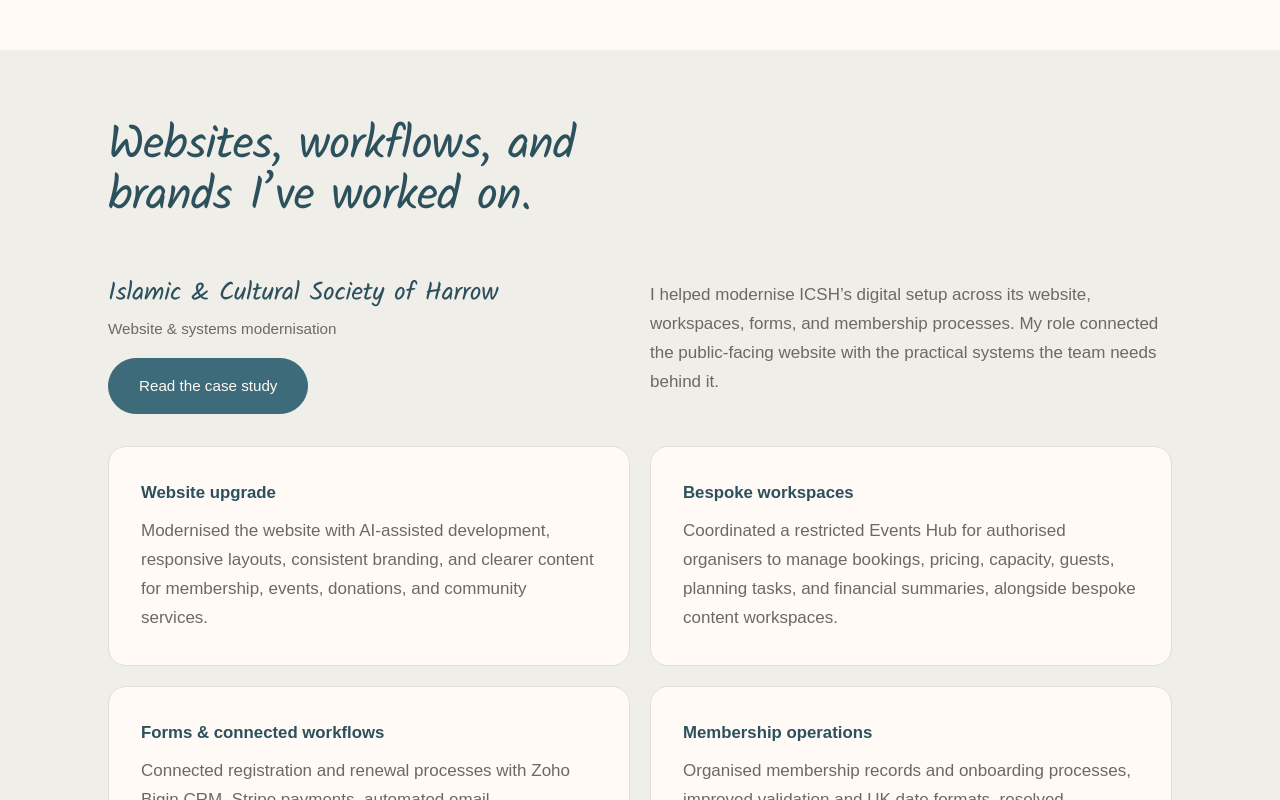
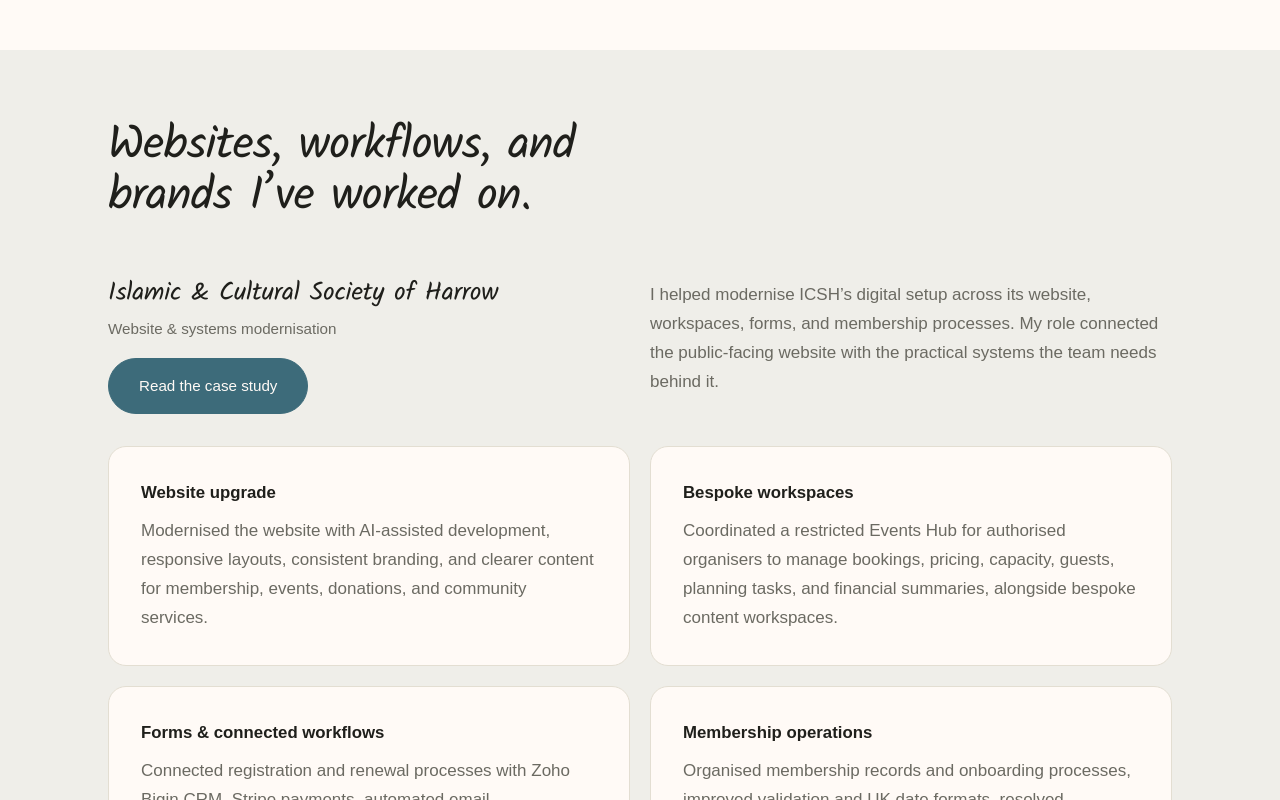
Before and after one commit to unmaketricia/unmake-website, a Next.js app: page /tricia in a window 1280 px wide. Shown: the part 1500-2300 px from the top of the page. Built offline with nearby package versions, Linux system fonts and the light colour scheme.

Commit message:
Restore original heading color on Tricia portfolio

```diff
--- a/app/tricia/portfolio.module.css
+++ b/app/tricia/portfolio.module.css
@@ -5,7 +5,7 @@
   overflow-wrap: break-word;
 }
 .portfolio :is(h1, h2, h3, h4),
-.portfolio :global(.case-top h3) { color: var(--teal-deep); }
+.portfolio :global(.case-top h3) { color: var(--ink); }
 .portfolio :global(.cta-band h2) { color: var(--cream); }
 .portfolio > :global(.hero) {
   padding-block: clamp(84px, 8vw, 112px) var(--project-space);
@@ -55,7 +55,7 @@
   border-radius: var(--r);
   padding: clamp(20px, 3vw, 32px);
 }
-.deliverables h4 { color: var(--teal-deep); font-size: 1.05rem; font-weight: 600; margin-bottom: 10px; }
+.deliverables h4 { font-size: 1.05rem; font-weight: 600; margin-bottom: 10px; }
 .deliverables p { color: var(--muted); }
 .caseLink { margin-top: var(--s2); }
 .tableCase { display:flex; justify-content:space-between; align-items:center; gap:32px; }
```
